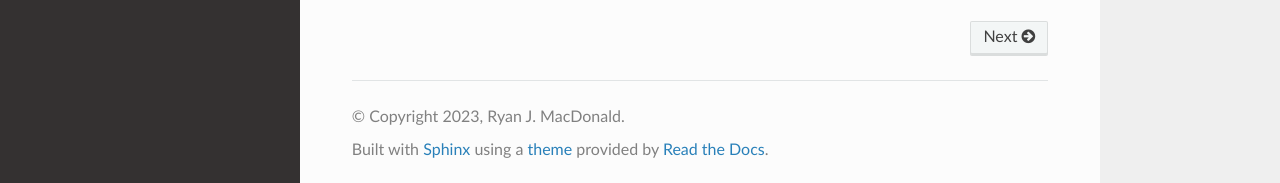
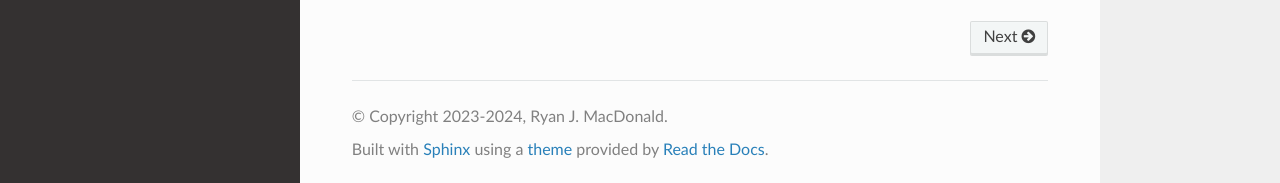
Before and after one commit to MartianColonist/POSEIDON, a Sphinx documentation site: the page built from docs/index.rst, in a window 1280 px wide and 900 px high, scrolled down 985 px. Shown: the part 714-897 px from the top of the window. Built offline with Sphinx 7.4.7 and the Read the Docs theme 2.0.0, drawn with Linux system fonts in a browser that asks for light colours; pages that are not in the unit, such as notebooks, are missing from menus.

Commit message:
Update year

```diff
--- a/README.rst
+++ b/README.rst
@@ -52,7 +52,7 @@ If you use POSEIDON in your work, please cite `MacDonald & Madhusudhan (2017)
 License
 -------
 
-Copyright 2023 Ryan J. MacDonald
+Copyright 2023-2024 Ryan J. MacDonald
 
 POSEIDON is available under the BSD 3-Clause License.
 Please see the LICENSE file for more information.
--- a/docs/conf.py
+++ b/docs/conf.py
@@ -18,12 +18,12 @@ sys.path.insert(0, os.path.abspath('../'))
 # -- Project information -----------------------------------------------------
 
 project = 'POSEIDON'
-copyright = '2023, Ryan J. MacDonald'
+copyright = '2023-2024, Ryan J. MacDonald'
 author = 'Ryan J. MacDonald'
 master_doc = 'index'
 
 # The full version, including alpha/beta/rc tags
-release = '2023'
+release = '2024'
 
 
 # -- General configuration ---------------------------------------------------
```
